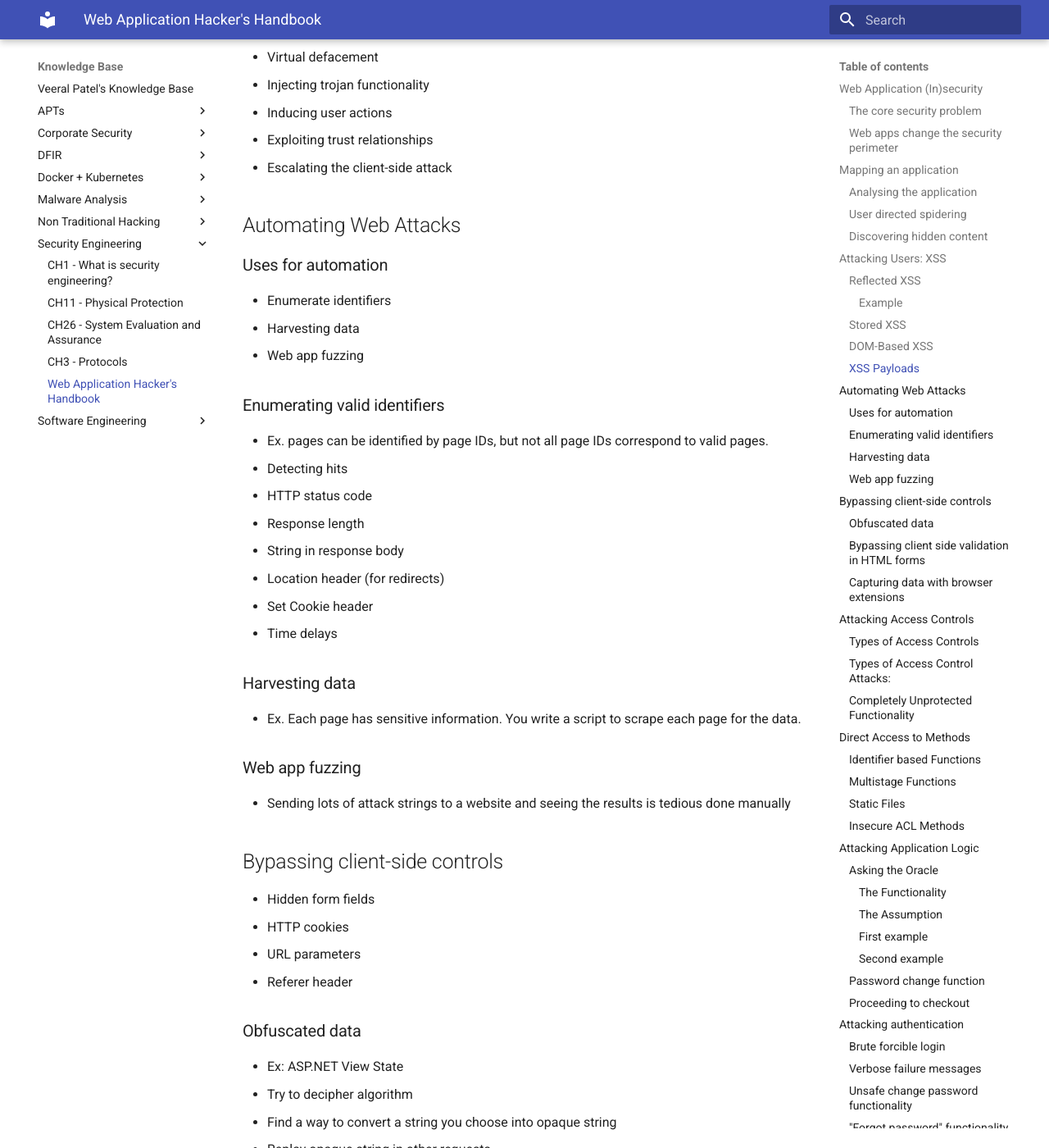
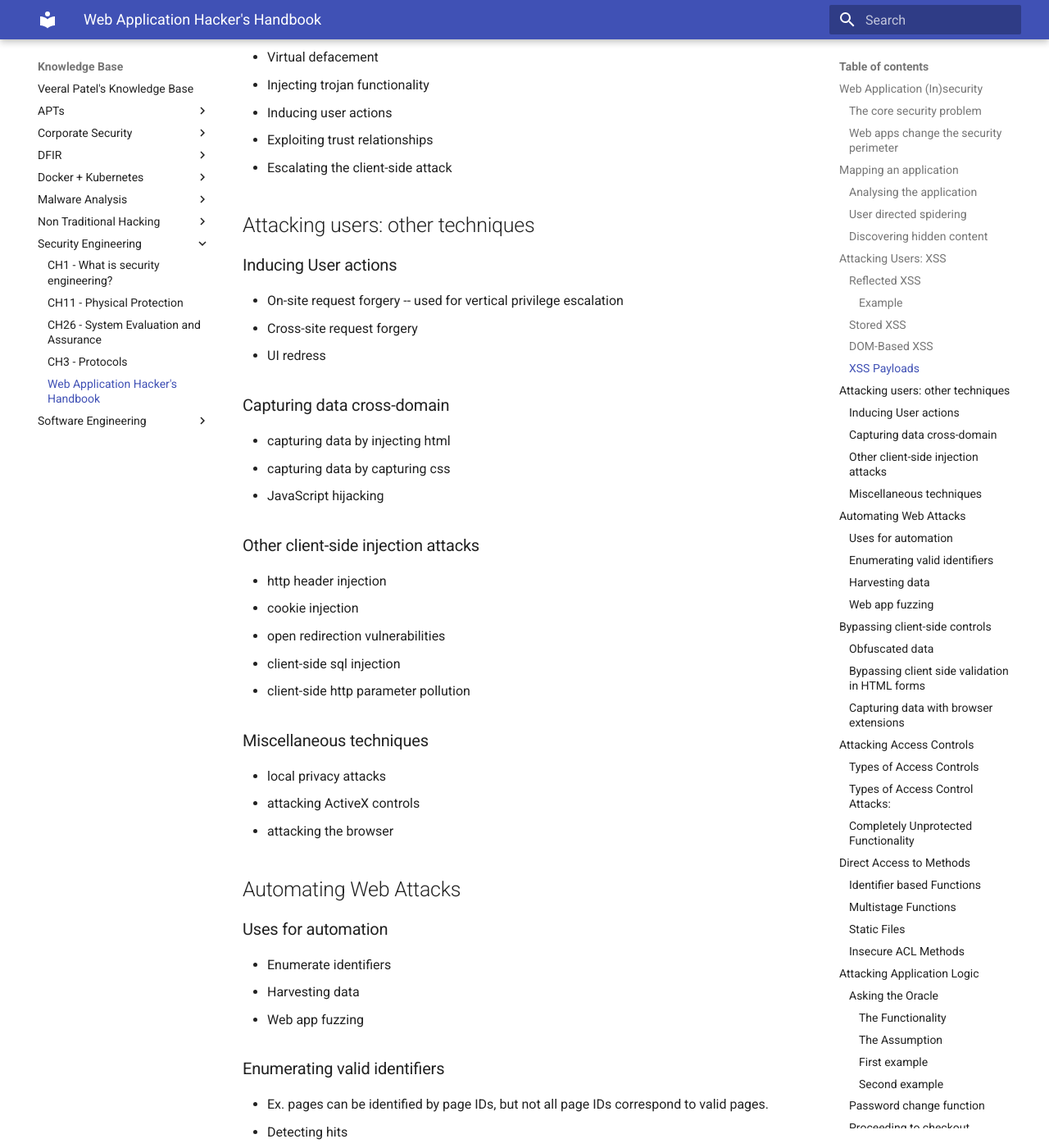
Before and after one commit to veeral-patel/knowledge-base, an MkDocs documentation site: the page built from docs/Security Engineering/web-app-hackers-handbook.md, in a window 1280 px wide and 1400 px high, scrolled down 3129 px. Shown: the whole window at 82% size. Built offline with MkDocs 1.6.1 and Material for MkDocs 9.7.7, drawn with Linux system fonts in a browser that asks for light colours.

Commit message:
add attacking users -- other techniques

```diff
--- a/docs/Security Engineering/web-app-hackers-handbook.md
+++ b/docs/Security Engineering/web-app-hackers-handbook.md
@@ -110,6 +110,34 @@ and opens a alert on the page.
 - Inducing user actions
 - Exploiting trust relationships
 - Escalating the client-side attack
+
+## Attacking users: other techniques
+
+### Inducing User actions
+
+- On-site request forgery -- used for vertical privilege escalation
+- Cross-site request forgery
+- UI redress
+
+### Capturing data cross-domain
+
+- capturing data by injecting html
+- capturing data by capturing css
+- JavaScript hijacking
+
+### Other client-side injection attacks
+
+- http header injection
+- cookie injection
+- open redirection vulnerabilities
+- client-side sql injection
+- client-side http parameter pollution
+
+### Miscellaneous techniques
+
+- local privacy attacks
+- attacking ActiveX controls
+- attacking the browser
 
 ## Automating Web Attacks
 
```
